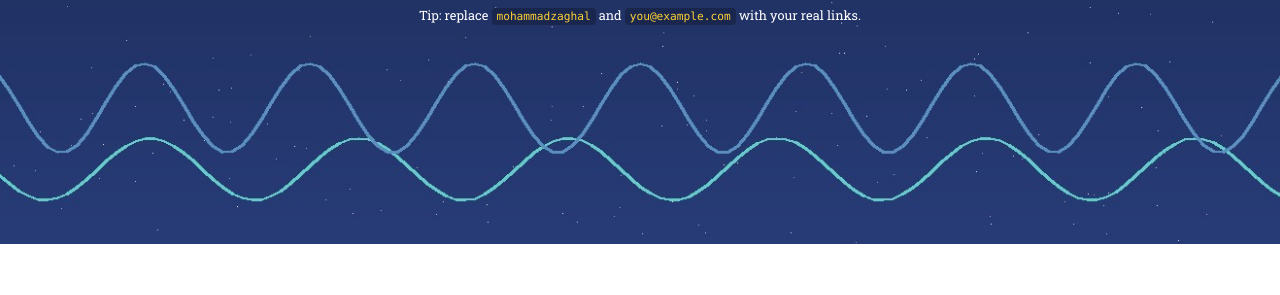
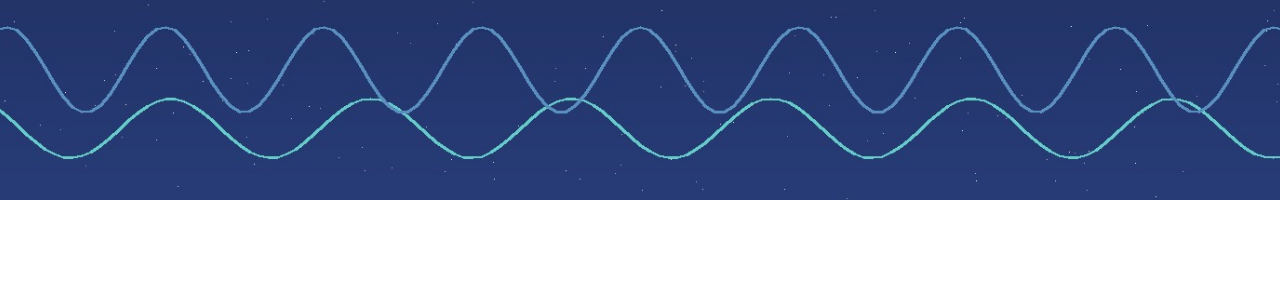
Before and after one commit to mohammadzaghal/mohammadzaghal-portfolio, a plain HTML site: page index.html in a window 1280 px wide. Shown: the part 805-1100 px from the top of the page. Drawn offline with nearby package versions, Linux system fonts and the light colour scheme; a web font is replaced by a local one.

Commit message:
Remove placeholder link replacement tip
Removed tip about replacing placeholder links.

```diff
--- a/index.html
+++ b/index.html
@@ -58,7 +58,6 @@
                 </div>
 
                 <p class="masthead-note mt-3">
-                    <small>Tip: replace <code>mohammadzaghal</code> and <code>you@example.com</code> with your real links.</small>
                 </p>
             </div>
         </header>
```
